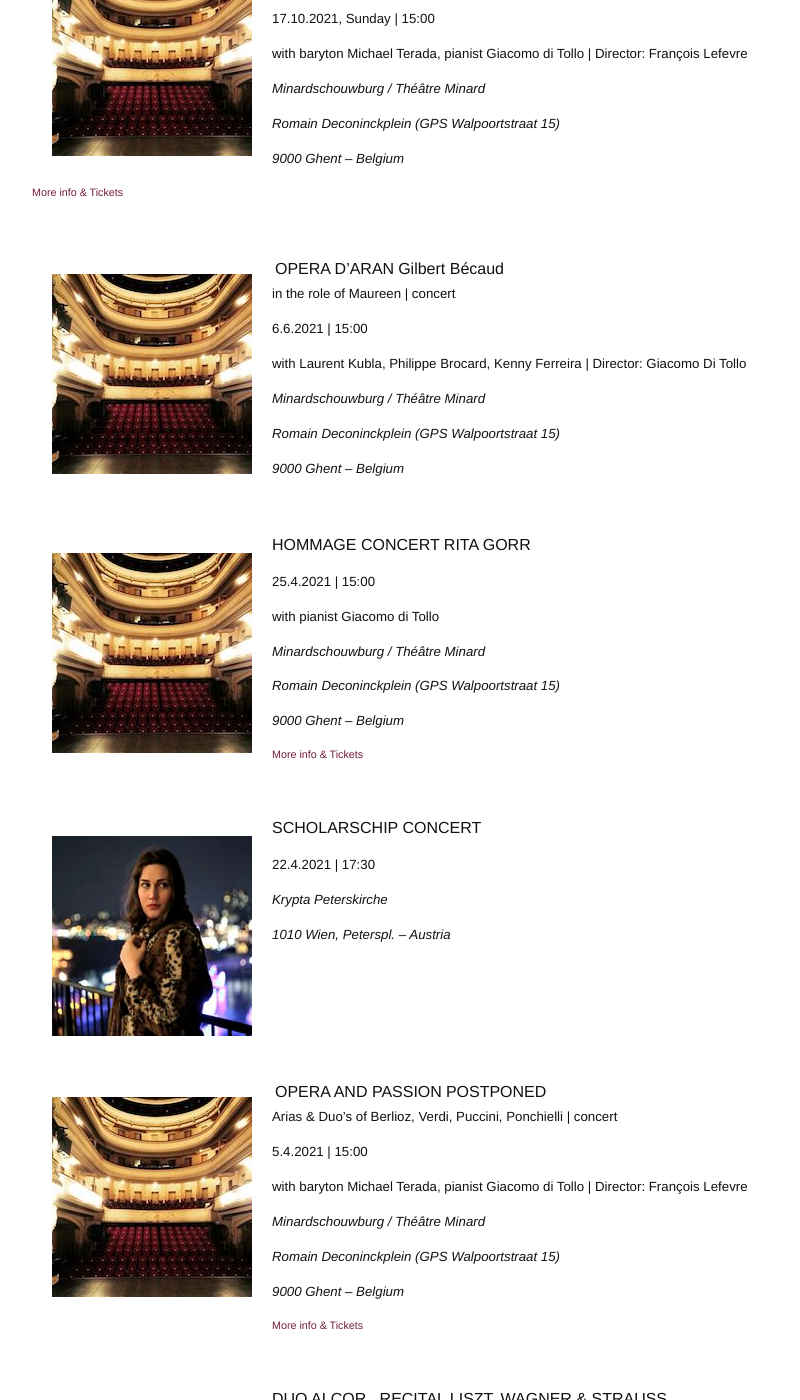
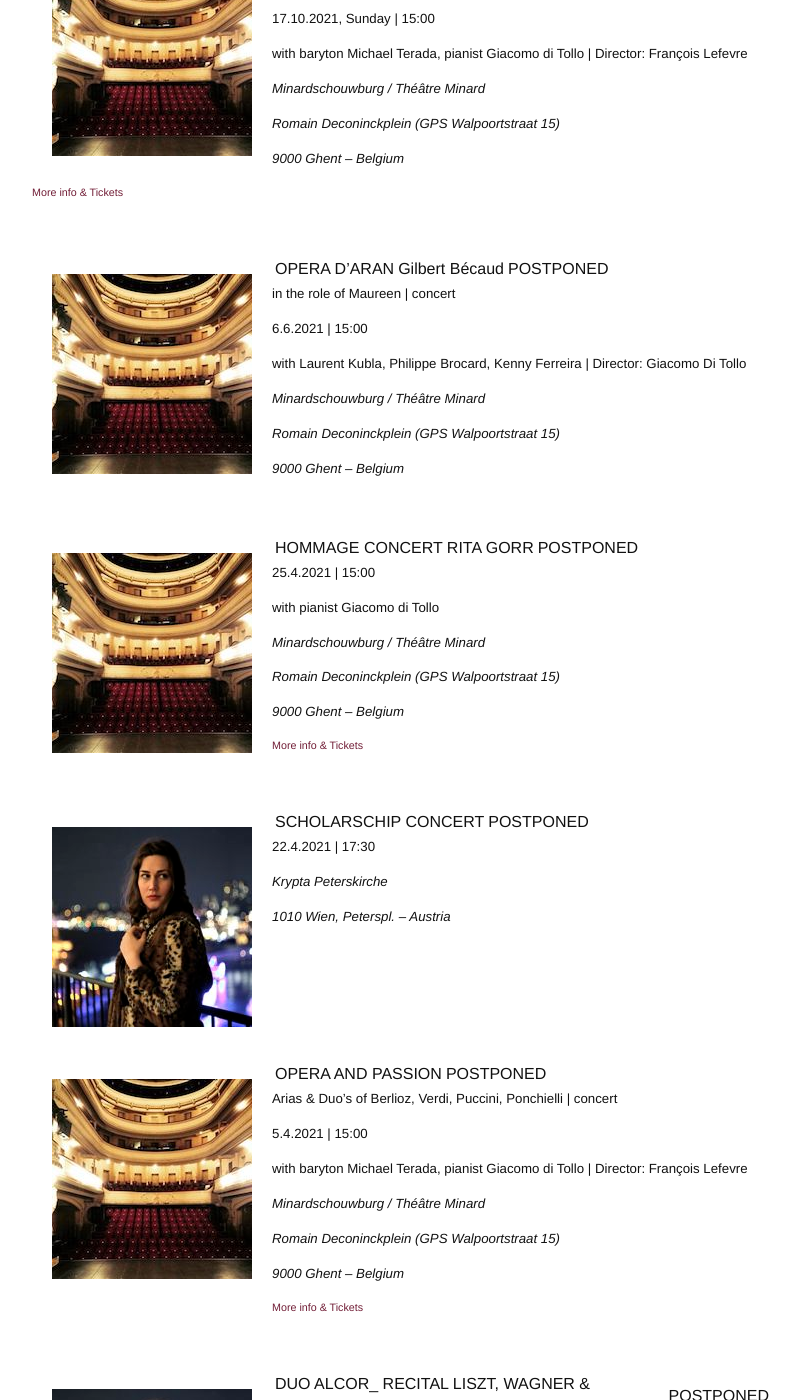
Before and after one commit to annesophie-sevens/annesophie-sevens.github.io, a Jekyll site: the page built from agenda-en.md, in a window 1280 px wide and 1400 px high, scrolled down 634 px. Shown: the whole window, without its empty margins (238-1038 px from the left). Built offline with Jekyll 4.4.1, drawn with Linux system fonts in a browser that asks for light colours; nearby versions of some CDN libraries.

Commit message:
Update agenda-en.md

```diff
--- a/agenda-en.md
+++ b/agenda-en.md
@@ -45,7 +45,7 @@ OPERA AND PASSION
 
 <img style="float: left; padding: 20px" src="/assets/Minard.jpg">
 
-OPERA D'ARAN | Gilbert Bécaud
+OPERA D'ARAN | Gilbert Bécaud | POSTPONED
 
 ##### in the role of Maureen | concert
 
@@ -63,7 +63,7 @@ OPERA D'ARAN | Gilbert Bécaud
 
 <img style="float: left; padding: 20px" src="/assets/Minard.jpg">
 
-HOMMAGE CONCERT RITA GORR
+HOMMAGE CONCERT RITA GORR | POSTPONED
 
 ##### 25.4.2021 | 15:00
 
@@ -81,7 +81,7 @@ HOMMAGE CONCERT RITA GORR
 
 <img style="float: left; padding: 20px" src="/assets/b2-thumbnail.jpg">
 
-SCHOLARSCHIP CONCERT
+SCHOLARSCHIP CONCERT | POSTPONED
 
 ##### 22.4.2021 | 17:30
 
@@ -117,7 +117,7 @@ OPERA AND PASSION | POSTPONED
 
 <img style="float: left; padding: 20px" src="/assets/b2-thumbnail.jpg">
 
-DUO ALCOR_ RECITAL LISZT, WAGNER & STRAUSS
+DUO ALCOR_ RECITAL LISZT, WAGNER & STRAUSS | POSTPONED
 
 ##### Strauss ‘Vier letzte Lieder’, Wagner ‘Tannhäuser’, Mendelssohn ‘Lieder ohne Worte’ op. 62
 
```
